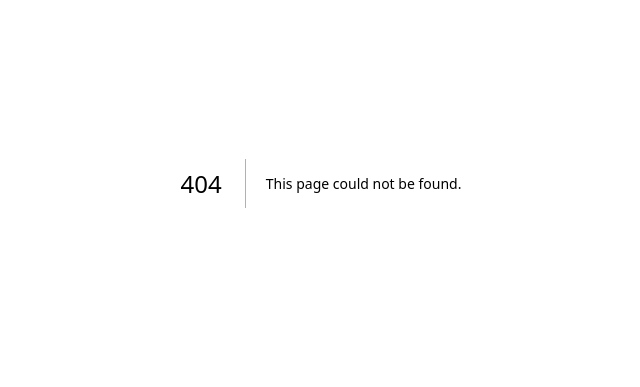
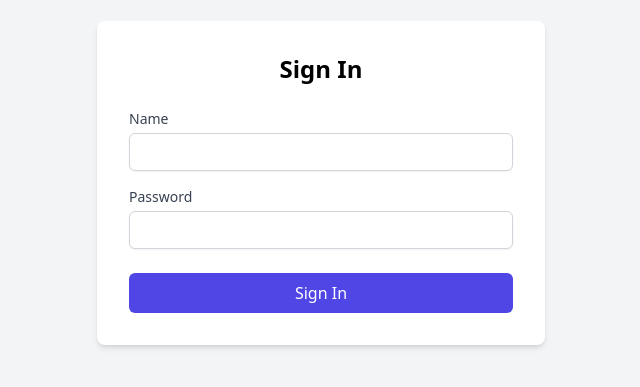
Before and after one commit to seriesBLACK/athkah, a Next.js app: page /signin in a window 1280 px wide. Before the commit this address had no page. Shown: the part 217-604 px from the top of the page, without its empty margins (319-959 px from the left). Built offline with nearby package versions, Linux system fonts and the light colour scheme.

Commit message:
add a middleware to handel admin page

```diff
--- a/app/admin/createPost/page.jsx
+++ b/app/admin/createPost/page.jsx
@@ -120,10 +120,10 @@ export default function CreatePost() {
             onChange={onChange}
             id='catogery'
           >
-            <option value='uncategorized'>Package plane</option>
-            <option value='Return'>Return</option>
-            <option value='One way'>One way</option>
-            <option value='Multi-city'>Multi-city</option>
+            <option key={1} value='uncategorized'>Package plane</option>
+            <option key={2} value='Return'>Return</option>
+            <option key={3} value='One way'>One way</option>
+            <option key={4} value='Multi-city'>Multi-city</option>
           </Select>
         </div>
 
@@ -174,7 +174,7 @@ export default function CreatePost() {
           onChange={onChange}
         />
         <Button type='submit' disabled={loading} className='bg-black text-white py-3 px-4'>
-          Update
+          Create Offer
         </Button>
 
       </form>
--- a/app/admin/edit/[id]/page.jsx
+++ b/app/admin/edit/[id]/page.jsx
@@ -12,7 +12,7 @@ import {
 import { useEffect, useState } from 'react';
 import { CircularProgressbar } from 'react-circular-progressbar';
 import 'react-circular-progressbar/dist/styles.css';
-import { addDoc, collection, doc, getDoc, updateDoc } from 'firebase/firestore';
+import { addDoc, collection, doc, getDoc, serverTimestamp, updateDoc } from 'firebase/firestore';
 import { db, app } from '@/firebase';
 
 export default function page({ params }) {
--- a/app/admin/page.jsx
+++ b/app/admin/page.jsx
@@ -1,7 +1,6 @@
 "use client"
 
 import 'react-quill/dist/quill.snow.css';
-
 import { db } from '../../firebase';
 import { useEffect, useState } from 'react';
 import 'react-circular-progressbar/dist/styles.css';
@@ -15,6 +14,9 @@ import { Button } from 'flowbite-react';
 
 
 export default function CreatePost() {
+
+
+
 
   const [data, setData] = useState(null);
 
--- /dev/null
+++ b/app/signin/page.jsx
@@ -0,0 +1,72 @@
+"use client"
+import Cookies from 'js-cookie';
+import { useRouter } from 'next/navigation';
+import { useState } from 'react';
+
+const page = () => {
+  const [password, setPassword] = useState('');
+  const [name, setName] = useState('');
+  const [wrong, setWrong] = useState(false);
+  const router = useRouter();
+
+
+  const handleSubmit = (event) => {
+    event.preventDefault();
+    if (password === 'athkah123' && name === 'admin') {
+      Cookies.set('user', 'admin');
+      router.push('/admin');
+      console.log('ss');
+    } else {
+      setWrong(true);
+    };
+
+
+  };
+
+  return (
+    <div className="min-h-screen flex items-center justify-center bg-gray-100">
+      <div className="max-w-md w-full bg-white p-8 rounded-lg shadow-md">
+        <h2 className="text-2xl font-bold mb-6 text-center">Sign In</h2>
+        <form onSubmit={(event) => handleSubmit(event)}>
+          <div className="mb-4">
+            <label htmlFor="email" className="block text-sm font-medium text-gray-700">
+              Name
+            </label>
+            <input
+              type="text"
+              id="name"
+              name="name"
+              required
+              onChange={e => setName(e.target.value)}
+              className="mt-1 block w-full px-3 py-2 bg-white border border-gray-300 rounded-md shadow-sm placeholder-gray-400 focus:outline-none focus:ring-indigo-500 focus:border-indigo-500 sm:text-sm"
+            />
+          </div>
+          <div className="mb-6">
+            <label htmlFor="password" className="block text-sm font-medium text-gray-700">
+              Password
+            </label>
+            <input
+              type="password"
+              id="password"
+              name="password"
+              required
+              onChange={e => setPassword(e.target.value)}
+              className="mt-1 block w-full px-3 py-2 bg-white border border-gray-300 rounded-md shadow-sm placeholder-gray-400 focus:outline-none focus:ring-indigo-500 focus:border-indigo-500 sm:text-sm"
+            />
+          </div>
+          <button
+            type="submit"
+            className="w-full py-2 px-4 bg-indigo-600 hover:bg-indigo-700 text-white font-medium rounded-md focus:outline-none focus:ring-2 focus:ring-offset-2 focus:ring-indigo-500"
+          >
+            Sign In
+          </button>
+        </form>
+        {wrong && (
+          <p className='text-red-500'>name or password incorrect!</p>
+        )}
+      </div>
+    </div>
+  );
+};
+
+export default page;
--- a/components/Footer.jsx
+++ b/components/Footer.jsx
@@ -52,7 +52,7 @@ export default function Footer() {
           href='https://aw-portfolio-3-0.vercel.app/'
 
         >
-          <p className="text-white font-thin">Design & developed by <span className="underline font-thin bg-black rounded-full px-1">AW</span></p>
+          <p className="text-white font-thin">&copy; 2024 Design & developed by <span className="underline font-thin bg-black rounded-full px-1">AW</span></p>
 
         </Link>
       </div>
--- a/package.json
+++ b/package.json
@@ -13,6 +13,7 @@
     "firebase": "^10.12.1",
     "flowbite-react": "^0.9.0",
     "framer-motion": "^11.2.6",
+    "js-cookie": "^3.0.5",
     "next": "14.2.3",
     "react": "^18",
     "react-circular-progressbar": "^2.1.0",
```
Also changed, not shown: middleware.js (added, +18 -0 lines), 2 other files (tests, documents, lock files or other folders).
